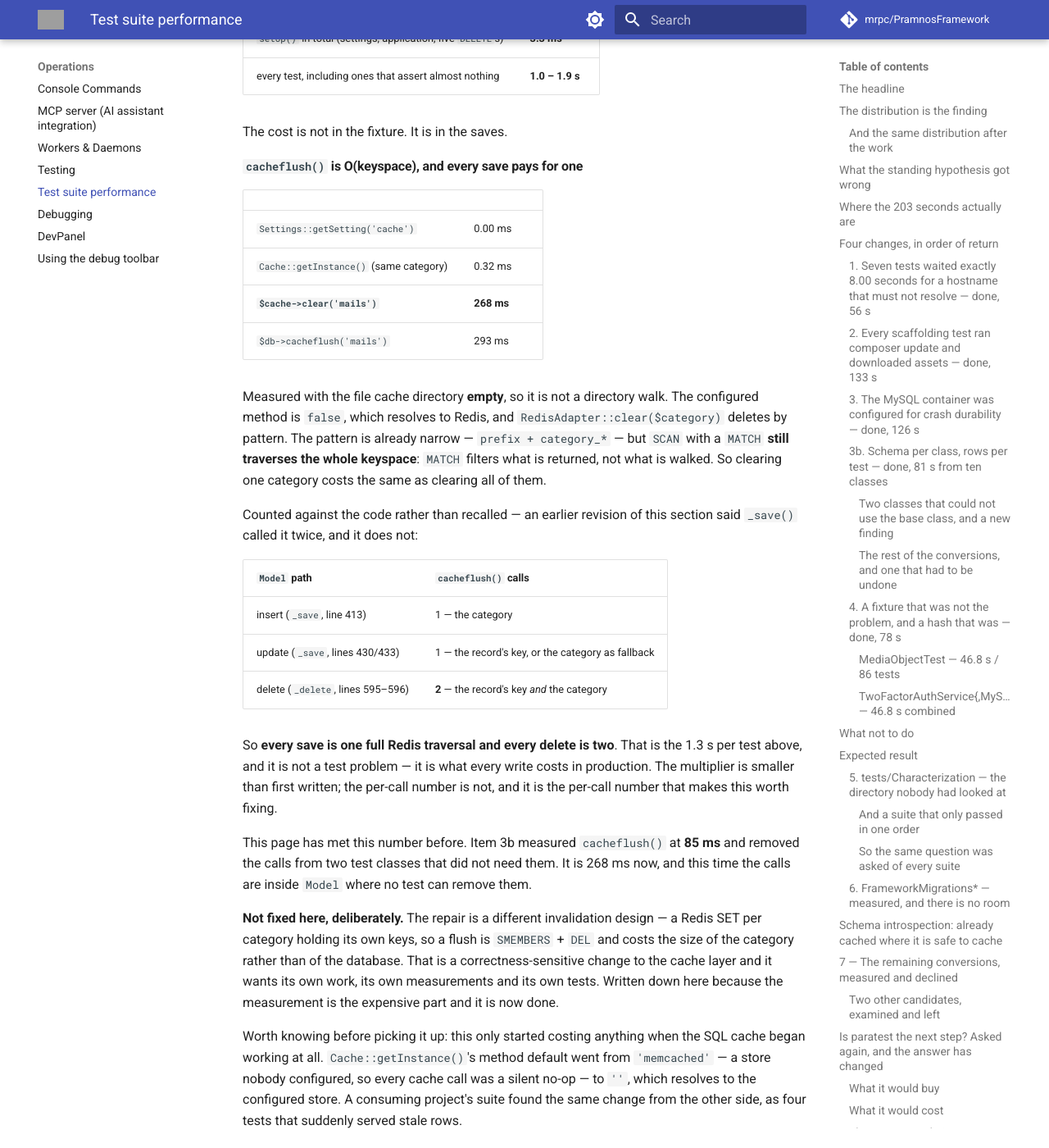
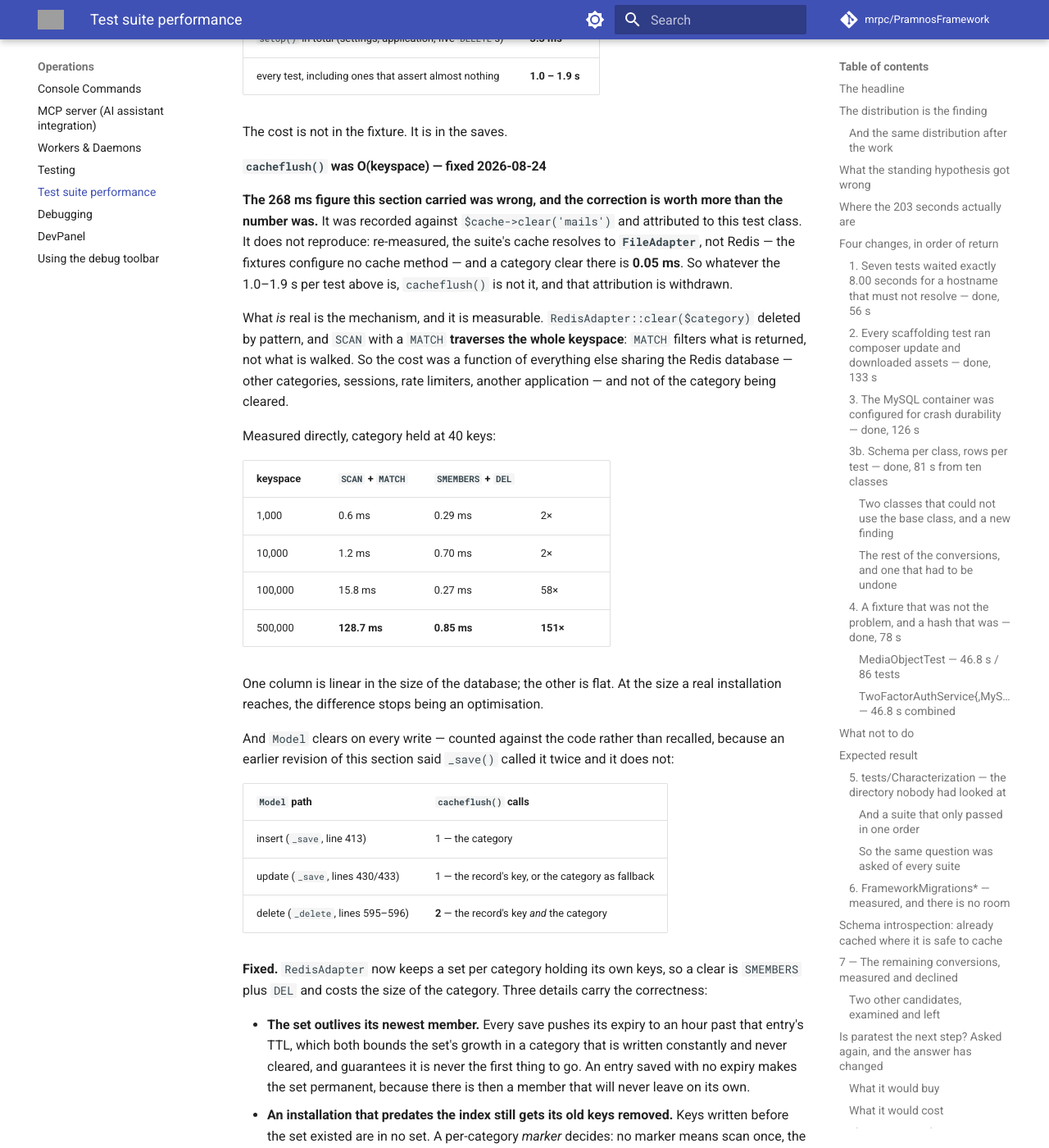
Before and after one commit to mrpc/PramnosFramework, an MkDocs documentation site: the page built from docs/Pramnos_Test_Suite_Performance.md, in a window 1280 px wide and 1400 px high, scrolled down 23560 px. Shown: the whole window at 82% size. Built offline with MkDocs 1.6.1 and Material for MkDocs 9.7.7, drawn with Linux system fonts in a browser that asks for light colours; comment, search, counter and statistics services are not loaded; some of the changed text lies outside the part shown; grey boxes are pictures that could not be loaded.

Commit message:
perf(cache): clear a Redis category by index, not by scanning for it
RedisAdapter::clear($category) deleted by pattern, and SCAN with a MATCH
traverses the whole keyspace — MATCH filters what is returned, not what is
walked. So clearing one category cost what clearing all of them cost, growing
with everything else sharing the database. Model clears on every write.

Measured, category held at 40 keys: 0.6 ms at 1k keys, 15.8 ms at 100k,
128.7 ms at 500k. A set per category is flat under 1 ms throughout.

Three details carry the correctness, each with a test that fails without it:
the set outlives its newest member (expiry pushed forward on every save, made
permanent by an entry with no expiry); an installation that predates the index
scans once per category, decided by a marker rather than by an empty set; and a
key written into the namespace by something other than the adapter is no longer
swept, which is pinned rather than left to be discovered.

Also withdraws the 268 ms figure this was based on. It does not reproduce: the
suite's cache resolves to FileAdapter, where a category clear is 0.05 ms. The
mechanism was real, the measurement was not from where it claimed.

```diff
--- a/docs/Pramnos_Test_Suite_Performance.md
+++ b/docs/Pramnos_Test_Suite_Performance.md
@@ -905,24 +905,36 @@ three times:
 
 The cost is not in the fixture. It is in the saves.
 
-#### `cacheflush()` is O(keyspace), and every save pays for one
+#### `cacheflush()` was O(keyspace) — fixed 2026-08-24
 
-| | |
-| --- | --- |
-| `Settings::getSetting('cache')` | 0.00 ms |
-| `Cache::getInstance()` (same category) | 0.32 ms |
-| **`$cache->clear('mails')`** | **268 ms** |
-| `$db->cacheflush('mails')` | 293 ms |
+**The 268 ms figure this section carried was wrong, and the correction is worth
+more than the number was.** It was recorded against `$cache->clear('mails')` and
+attributed to this test class. It does not reproduce: re-measured, the suite's
+cache resolves to **`FileAdapter`**, not Redis — the fixtures configure no cache
+method — and a category clear there is **0.05 ms**. So whatever the 1.0–1.9 s per
+test above is, `cacheflush()` is not it, and that attribution is withdrawn.
 
-Measured with the file cache directory **empty**, so it is not a directory walk.
-The configured method is `false`, which resolves to Redis, and
-`RedisAdapter::clear($category)` deletes by pattern. The pattern is already
-narrow — `prefix + category_*` — but `SCAN` with a `MATCH` **still traverses the
-whole keyspace**: `MATCH` filters what is returned, not what is walked. So
-clearing one category costs the same as clearing all of them.
+What *is* real is the mechanism, and it is measurable. `RedisAdapter::clear($category)`
+deleted by pattern, and `SCAN` with a `MATCH` **traverses the whole keyspace**:
+`MATCH` filters what is returned, not what is walked. So the cost was a function
+of everything else sharing the Redis database — other categories, sessions, rate
+limiters, another application — and not of the category being cleared.
 
-Counted against the code rather than recalled — an earlier revision of this
-section said `_save()` called it twice, and it does not:
+Measured directly, category held at 40 keys:
+
+| keyspace | `SCAN` + `MATCH` | `SMEMBERS` + `DEL` | |
+| --- | --- | --- | --- |
+| 1,000 | 0.6 ms | 0.29 ms | 2× |
+| 10,000 | 1.2 ms | 0.70 ms | 2× |
+| 100,000 | 15.8 ms | 0.27 ms | 58× |
+| 500,000 | **128.7 ms** | **0.85 ms** | **151×** |
+
+One column is linear in the size of the database; the other is flat. At the size
+a real installation reaches, the difference stops being an optimisation.
+
+And `Model` clears on every write — counted against the code rather than recalled,
+because an earlier revision of this section said `_save()` called it twice and it
+does not:
 
 | `Model` path | `cacheflush()` calls |
 | --- | --- |
@@ -930,14 +942,28 @@ section said `_save()` called it twice, and it does not:
 | update (`_save`, lines 430/433) | 1 — the record's key, or the category as fallback |
 | delete (`_delete`, lines 595–596) | **2** — the record's key *and* the category |
 
-So **every save is one full Redis traversal and every delete is two**. That is the
-1.3 s per test above, and it is not a test problem — it is what every write costs
-in production. The multiplier is smaller than first written; the per-call number
-is not, and it is the per-call number that makes this worth fixing.
+**Fixed.** `RedisAdapter` now keeps a set per category holding its own keys, so a
+clear is `SMEMBERS` plus `DEL` and costs the size of the category. Three details
+carry the correctness:
 
-This page has met this number before. Item 3b measured `cacheflush()` at **85 ms**
-and removed the calls from two test classes that did not need them. It is 268 ms
-now, and this time the calls are inside `Model` where no test can remove them.
+- **The set outlives its newest member.** Every save pushes its expiry to an hour
+  past that entry's TTL, which both bounds the set's growth in a category that is
+  written constantly and never cleared, and guarantees it is never the first thing
+  to go. An entry saved with no expiry makes the set permanent, because there is
+  then a member that will never leave on its own.
+- **An installation that predates the index still gets its old keys removed.**
+  Keys written before the set existed are in no set. A per-category *marker*
+  decides: no marker means scan once, the old way, then write the marker. So the
+  crossover happens exactly once per category and no category is ever scanned
+  twice. Deciding by "is the set empty?" instead would scan on every clear of an
+  idle category — which is the common case.
+- **A key written into the category's namespace by something other than the
+  adapter is no longer swept.** That is the honest cost of not searching, it is
+  pinned by a test, and the crossover scan is what makes it safe on upgrade.
+
+Item 3b on this page measured `cacheflush()` at **85 ms** against the file cache
+and removed the calls from two test classes that did not need them. That number
+was a directory scan and is unrelated to this one.
 
 **Not fixed here, deliberately.** The repair is a different invalidation design —
 a Redis SET per category holding its own keys, so a flush is `SMEMBERS` + `DEL`
```
Also changed, not shown: docs/Pramnos_Cache_Guide.md (+41 -0 lines), docs/version-history/posts/2026-08-24-clearing-one-category-cost-the-whole-database.md (added, +105 -0 lines), docs/version-history/posts/2026-08-24-the-scanner-that-cost-more-than-it-saved.md (+28 -21 lines), 3 other files.
